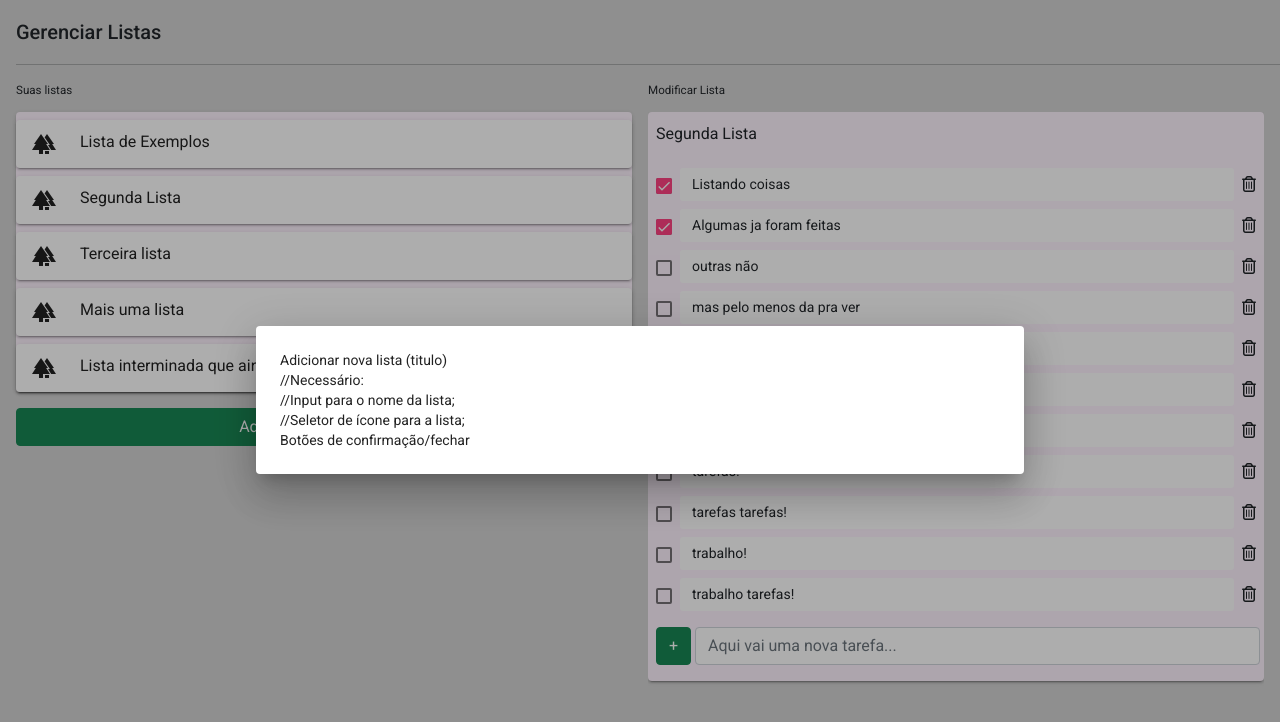
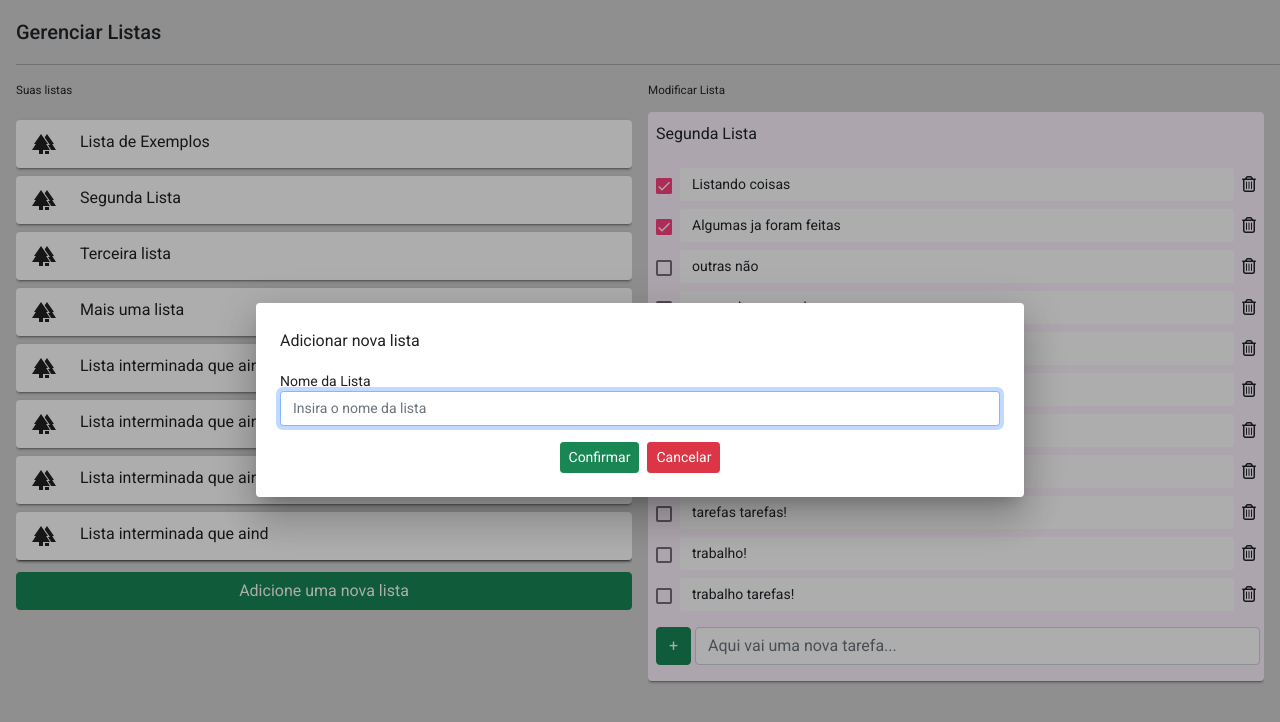
Before and after one commit to androktoneh/step-by-step-taskmanager, an Angular app: page / in a window 1280 px wide. Both pictures are taken after a click on the button "Adicione uma nova lista". Shown: the top 722 px of the page. Built offline with nearby package versions, Linux system fonts and the light colour scheme.

Commit message:
feat/Adicionar novas listas de tarefas + ajustes gerais do layout

```diff
--- a/src/app/areas/gerenciar-listas/gerenciar-listas.component.css
+++ b/src/app/areas/gerenciar-listas/gerenciar-listas.component.css
@@ -16,8 +16,8 @@
 }
 
 .ph-container-da-lista {
-  background-color: #FFF4FF;
   border-radius: 4px;
+  max-height: 100%;
 
   box-shadow:
     0px 3px 1px -2px rgb(0 0 0 / 20%),
@@ -25,8 +25,19 @@
     0px 1px 5px 0px rgb(0 0 0 / 12%);
 }
 
+.areas-listas-scroller-container {
+  overflow: auto;
+  padding-bottom: 4px;
+}
+
 .ph-container-da-visualizacao {
   flex-grow: 1;
+  overflow: hidden;
+}
+
+.container-areas-listas {
+  display: flex;
+  flex-direction: column;
   overflow: hidden;
 }
 
@@ -34,13 +45,6 @@
   flex-grow: 1
 }
 
-.adicionar-lista-card {
-  background-color: #FFF;
-  padding: 8px;
-  border-radius: 4px;
-
-  box-shadow:
-    0px 3px 1px -2px rgb(0 0 0 / 20%),
-    0px 2px 2px 0px rgb(0 0 0 / 14%),
-    0px 1px 5px 0px rgb(0 0 0 / 12%);
+.page-section-container {
+  padding-bottom: 16px;
 }
--- a/src/app/areas/gerenciar-listas/gerenciar-listas.component.html
+++ b/src/app/areas/gerenciar-listas/gerenciar-listas.component.html
@@ -6,8 +6,8 @@
   <div class="page-body-container">
     <div class="col-6 page-section-container">
       <h5>Suas listas</h5>
-      <div class="container-areas-listas pe-3">
-        <div>
+      <div class="container-areas-listas pe-3 pb-2">
+        <div class="areas-listas-scroller-container">
           <mat-selection-list
             #taskList [multiple]="false"
             (selectionChange)="listaSelecionada(taskList)"
@@ -24,10 +24,10 @@
             </mat-list-option>
           </mat-selection-list>
         </div>
-      </div>
-      <div class="adicionar-lista-container pe-3 mt-3">
-        <div class="d-grid">
-          <button type="button" class="btn btn-success" (click)="adicionarNovaLista()">Adicione uma nova lista</button>
+        <div class="adicionar-lista-container mt-2">
+          <div class="d-grid">
+            <button type="button" class="btn btn-success" (click)="adicionarNovaLista()">Adicione uma nova lista</button>
+          </div>
         </div>
       </div>
     </div>
--- a/src/app/areas/gerenciar-listas/gerenciar-listas.component.ts
+++ b/src/app/areas/gerenciar-listas/gerenciar-listas.component.ts
@@ -28,10 +28,16 @@ export class GerenciarListasComponent implements OnInit {
   }
 
   adicionarNovaLista(){
-    this.matDialog.open(EditorTaskListComponent, {
+    var modalEditorTaskListRef = this.matDialog.open(EditorTaskListComponent, {
       width: '60%',
       height: 'auto'
     });
+
+    modalEditorTaskListRef.afterClosed().subscribe((retorno: TaskList) => {
+      if(retorno) {
+        this.listasDeTarefas.push(retorno);
+      }
+    })
   }
 
 
@@ -82,6 +88,13 @@ export class GerenciarListasComponent implements OnInit {
 
     novaLista.push(new TaskList("Lista interminada que aind",[ ]))
 
+    novaLista.push(new TaskList("Lista interminada que aind",[ ]))
+
+    novaLista.push(new TaskList("Lista interminada que aind",[ ]))
+
+    novaLista.push(new TaskList("Lista interminada que aind",[ ]))
+
+
     this.listasDeTarefas = novaLista;
   }
 
--- a/src/app/shared/components/editor-task-list/editor-task-list.component.css
+++ b/src/app/shared/components/editor-task-list/editor-task-list.component.css
@@ -0,0 +1,4 @@
+.button-container-center {
+  text-align: center;
+  padding-top: 16px;
+}
--- a/src/app/shared/components/editor-task-list/editor-task-list.component.html
+++ b/src/app/shared/components/editor-task-list/editor-task-list.component.html
@@ -1,20 +1,27 @@
 <div>
     <div>
-        Adicionar nova lista (titulo)
+        <h3>Adicionar nova lista</h3>
     </div>
-    <div class="row">
+    <div [formGroup]="formEditorTaskList!" class="form-group">
         <div>
-            //Necessário:
             <div>
-                //Input para o nome da lista;
+              <label for="inputNomeLista">Nome da Lista</label>
+                <input
+                  id="inputNomeLista"
+                  type="text"
+                  formControlName="nomeLista"
+                  placeholder="Insira o nome da lista"
+                  class="form-control form-control-sm"
+                >
             </div>
-            <div>
+            <!-- <div>
                 //Seletor de ícone para a lista;
-            </div>
+            </div> -->
         </div>
     </div>
-    <div>
-        Botões de confirmação/fechar
+    <div class="button-container-center">
+        <button type="button" class="btn btn-sm btn-success me-1" (click)="salvar()">Confirmar</button>
+        <button type="button" class="btn btn-sm btn-danger ms-1" (click)="fecharModal()">Cancelar</button>
     </div>
 
 </div>
--- a/src/app/shared/components/editor-task-list/editor-task-list.component.ts
+++ b/src/app/shared/components/editor-task-list/editor-task-list.component.ts
@@ -1,4 +1,7 @@
-import { Component, OnInit } from '@angular/core';
+import { Component, Inject, OnInit } from '@angular/core';
+import { FormControl, FormGroup } from '@angular/forms';
+import { MatDialogRef } from '@angular/material/dialog';
+import { TaskList } from 'src/app/models/classes/task-list';
 
 @Component({
   selector: 'app-editor-task-list',
@@ -7,9 +10,32 @@ import { Component, OnInit } from '@angular/core';
 })
 export class EditorTaskListComponent implements OnInit {
 
-  constructor() { }
+  formEditorTaskList!: FormGroup;
+
+  constructor(
+    private dialogRef: MatDialogRef<EditorTaskListComponent>
+  ) {
+    dialogRef.disableClose = true;
+  }
 
   ngOnInit(): void {
+    this.formEditorTaskList = new FormGroup({
+      nomeLista: new FormControl(""),
+      nomeIconeLista: new FormControl()
+    });
+  }
+
+  salvar() {
+    if(this.formEditorTaskList.controls["nomeLista"].value.trim()) {
+      var novaLista = new TaskList(this.formEditorTaskList.controls["nomeLista"].value.trim());
+      this.dialogRef.close(novaLista);
+    }
+    else
+      this.formEditorTaskList.controls["nomeLista"].setValue("");
+  }
+
+  fecharModal() {
+    this.dialogRef.close(null);
   }
 
 }
--- a/src/app/shared/shared.module.ts
+++ b/src/app/shared/shared.module.ts
@@ -32,7 +32,8 @@ import { EditorTaskListComponent } from './components/editor-task-list/editor-ta
     EditorTaskListComponent,
     MatExpansionModule,
     MatListModule,
-    MatIconModule
+    MatIconModule,
+    MatDialogModule
   ],
 })
 export class SharedModule { }
```
